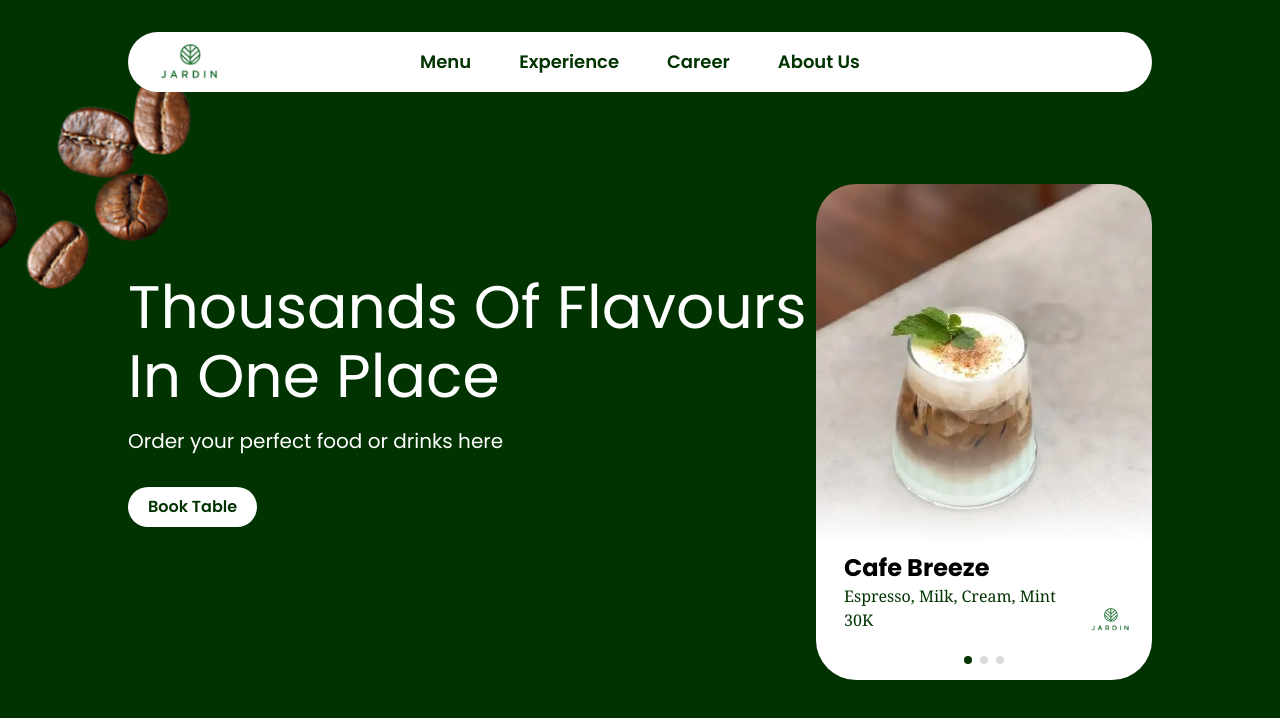
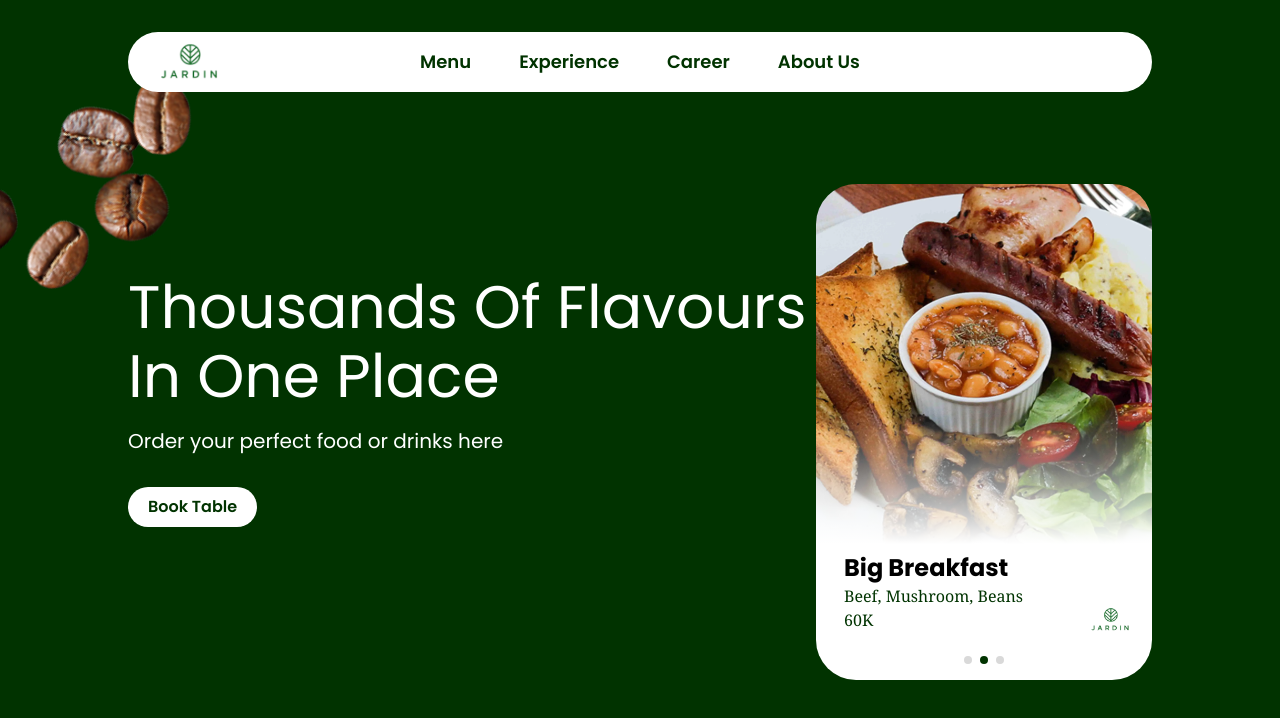
Before and after one commit to darrellrahan/jardincafe, a Next.js app: page / in a window 1280 px wide. Shown: the top 718 px of the page. Built offline with nearby package versions, Linux system fonts and the light colour scheme.

Commit message:
add animation to carousel

```diff
--- a/app/components/Hero.tsx
+++ b/app/components/Hero.tsx
@@ -1,10 +1,20 @@
 "use client";
 
-import React, { useState } from "react";
+import React, { useEffect, useState } from "react";
 import { heroCarousel } from "../data/dry";
 
 function Hero() {
   const [carouselIndex, setCarouselIndex] = useState(0);
+
+  useEffect(() => {
+    const id = setInterval(() => {
+      setCarouselIndex(carouselIndex === 2 ? 0 : carouselIndex + 1);
+    }, 5000);
+
+    return () => {
+      clearInterval(id);
+    };
+  }, [carouselIndex]);
 
   return (
     <section id="hero">
@@ -16,10 +26,17 @@ function Hero() {
           height={400}
           className="absolute top-0 left-0"
         />
-        <div className="absolute right-32 w-[21rem] h-[31rem] translate-y-8">
+        <div className="absolute right-32 w-[21rem] h-[31rem] flex translate-y-8 overflow-hidden">
+          {heroCarousel.map((data, index) => (
+            <div
+              key={data.menu}
+              className={`${
+                index === carouselIndex ? "opacity-100" : "opacity-0"
+              } absolute inset-0 duration-300 ease-linear w-full h-full`}
+            >
               <img
-            src={heroCarousel[carouselIndex].img}
-            alt={heroCarousel[carouselIndex].menu}
+                src={data.img}
+                alt={data.menu}
                 className="rounded-t-[2.5rem] object-cover object-[50%] w-full h-96"
               />
               <div className="absolute inset-x-0 top-[14rem] bottom-0 rounded-b-[2.5rem] bg-[linear-gradient(to_bottom,rgba(255,255,255,0)_0%,rgba(255,255,255)_50%)] flex items-center">
@@ -30,6 +47,18 @@ function Hero() {
                   height={60}
                   className="absolute bottom-7 right-3"
                 />
+
+                <div className="translate-y-12 translate-x-7">
+                  <h1 className="font-bold text-2xl">{data.menu}</h1>
+                  <p className="text-[#013300] font-serif font-medium">
+                    {data.ingredients.join(", ")}
+                    <br />
+                    {data.price}K
+                  </p>
+                </div>
+              </div>
+            </div>
+          ))}
           <div className="absolute bottom-4 inset-x-0 flex justify-center gap-2">
             <button
               onClick={() => setCarouselIndex(0)}
@@ -49,17 +78,6 @@ function Hero() {
                 carouselIndex === 2 ? "bg-[#013300]" : "bg-[#d9d9d9]"
               }`}
             ></button>
-            </div>
-            <div className="translate-y-12 translate-x-7">
-              <h1 className="font-bold text-2xl">
-                {heroCarousel[carouselIndex].menu}
-              </h1>
-              <p className="text-[#013300] font-serif font-medium">
-                {heroCarousel[carouselIndex].ingredients.join(", ")}
-                <br />
-                {heroCarousel[carouselIndex].price}K
-              </p>
-            </div>
           </div>
         </div>
         <div className="flex flex-col gap-8 items-baseline z-10">
--- /dev/null
+++ b/app/components/HeroCarousel.tsx
@@ -0,0 +1,47 @@
+import React from "react";
+
+function HeroCarousel({
+  className,
+  img,
+  menu,
+  ingredients,
+  price,
+}: {
+  className: string;
+  img: string;
+  menu: string;
+  ingredients: string[];
+  price: number;
+}) {
+  return (
+    <div
+      className={`${className} duration-300 ease-linear opacity-0 w-full h-full`}
+    >
+      <img
+        src={img}
+        alt={menu}
+        className="rounded-t-[2.5rem] object-cover object-[50%] w-full h-96"
+      />
+      <div className="absolute inset-x-0 top-[14rem] bottom-0 rounded-b-[2.5rem] bg-[linear-gradient(to_bottom,rgba(255,255,255,0)_0%,rgba(255,255,255)_50%)] flex items-center">
+        <img
+          src="/images/global/logo.png"
+          alt="logo"
+          width={60}
+          height={60}
+          className="absolute bottom-7 right-3"
+        />
+
+        <div className="translate-y-12 translate-x-7">
+          <h1 className="font-bold text-2xl">{menu}</h1>
+          <p className="text-[#013300] font-serif font-medium">
+            {ingredients.join(", ")}
+            <br />
+            {price}K
+          </p>
+        </div>
+      </div>
+    </div>
+  );
+}
+
+export default HeroCarousel;
```
Lines whose indentation alone changed are shown as unchanged.
